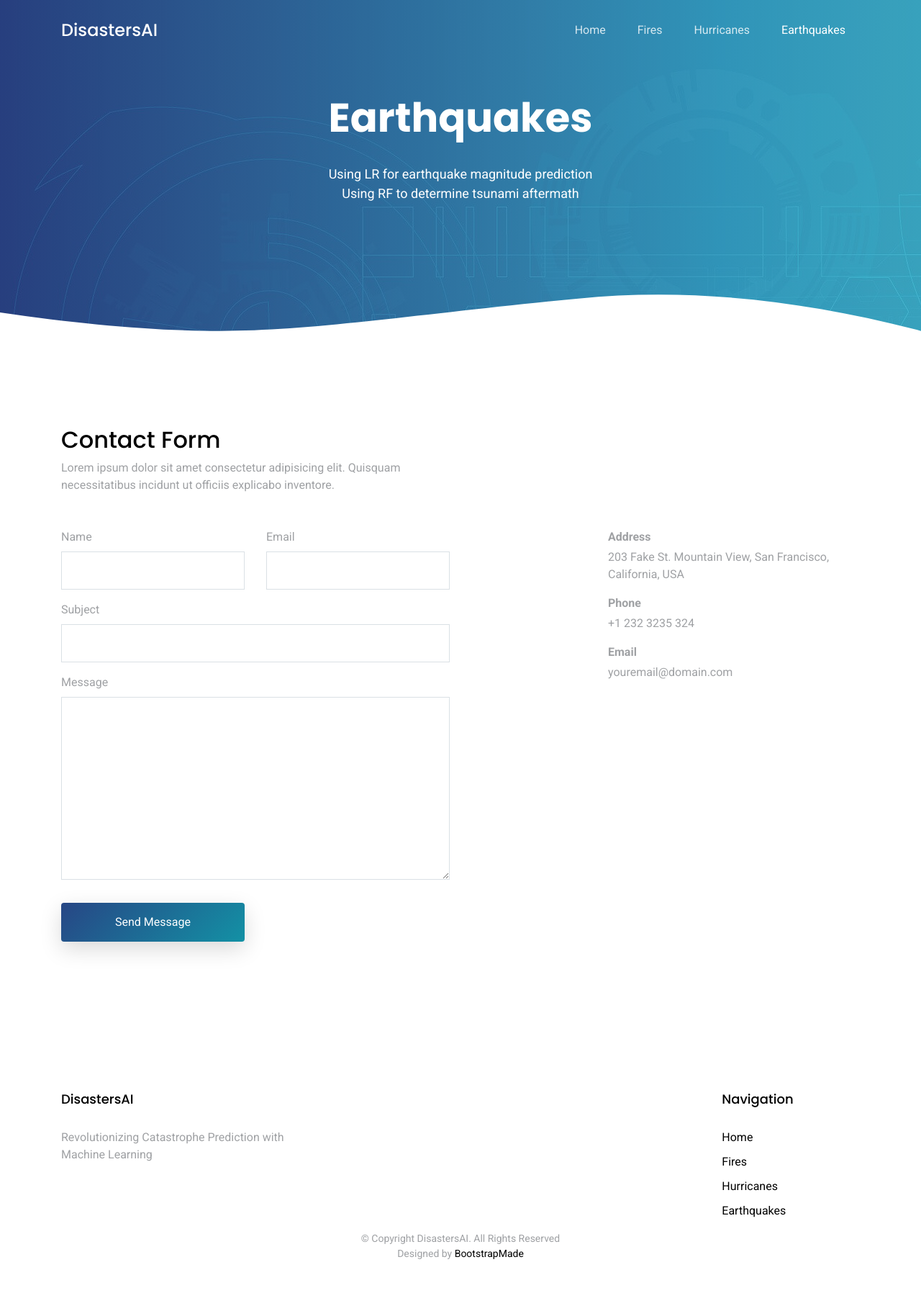
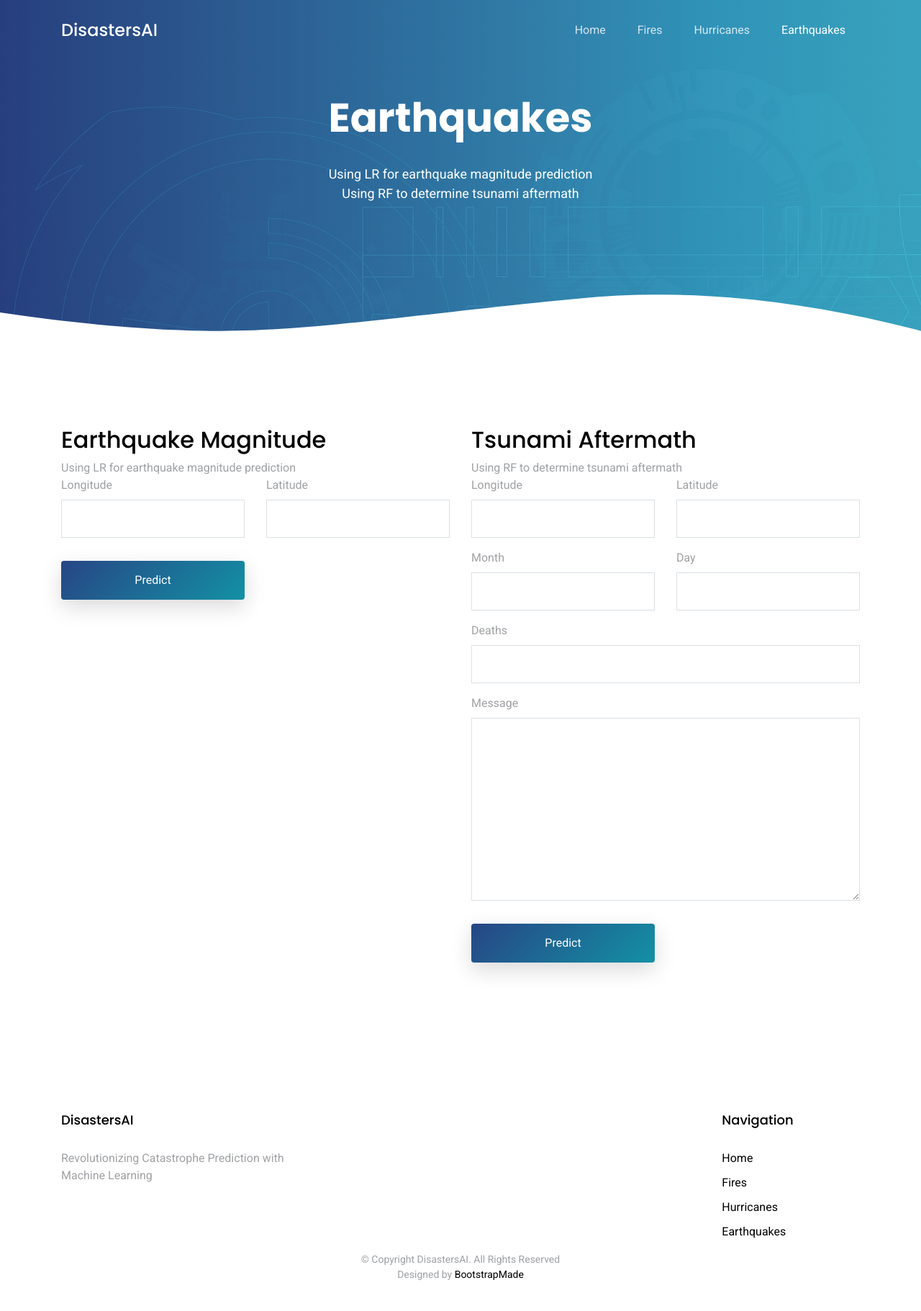
Before and after one commit to TeamDeltaHacks/DisastersAI, a Flask app: page /earthquakes in a window 1280 px wide. Shown: the whole page at 72% size. Before the commit the page ends 1749 px from the top, so only its background shows below. Run offline with Flask 2, Linux system fonts and the light colour scheme; some libraries are stand-ins or nearby versions.

Commit message:
Add files via upload

```diff
--- a/templates/earthquakes.html
+++ b/templates/earthquakes.html
@@ -116,74 +116,84 @@
 
     <section class="section">
       <div class="container">
-        <div class="row mb-5 align-items-end">
-          <div class="col-md-6" data-aos="fade-up">
+		<div class="row">
 
-            <h2>Contact Form</h2>
-            <p class="mb-0">Lorem ipsum dolor sit amet consectetur adipisicing elit. Quisquam necessitatibus incidunt ut officiis explicabo inventore.</p>
-          </div>
-
-        </div>
-
-        <div class="row">
-          <div class="col-md-4 ml-auto order-2" data-aos="fade-up">
-            <ul class="list-unstyled">
-              <li class="mb-3">
-                <strong class="d-block mb-1">Address</strong>
-                <span>203 Fake St. Mountain View, San Francisco, California, USA</span>
-              </li>
-              <li class="mb-3">
-                <strong class="d-block mb-1">Phone</strong>
-                <span>+1 232 3235 324</span>
-              </li>
-              <li class="mb-3">
-                <strong class="d-block mb-1">Email</strong>
-                <span>youremail@domain.com</span>
-              </li>
-            </ul>
-          </div>
-
-          <div class="col-md-6 mb-5 mb-md-0" data-aos="fade-up">
-            <form action="forms/contact.php" method="post" role="form" class="php-email-form">
+          <div class="col-md-6 mb-5 mb-md-0 aos-init aos-animate" data-aos="fade-up">
+	        <h2>Earthquake Magnitude</h2>
+            <p class="mb-0">Using LR for earthquake magnitude prediction</p>
+            <form action="/earthquakes" method="post" role="form" class="php-email-form">
 
               <div class="row">
                 <div class="col-md-6 form-group">
-                  <label for="name">Name</label>
-                  <input type="text" name="name" class="form-control" id="name" data-rule="minlen:4" data-msg="Please enter at least 4 chars" />
-                  <div class="validate"></div>
+                  <label for="name">Longitude</label>
+                  <input type="number" class="form-control" name="longitude">
                 </div>
                 <div class="col-md-6 form-group">
-                  <label for="name">Email</label>
-                  <input type="email" class="form-control" name="email" id="email" data-rule="email" data-msg="Please enter a valid email" />
-                  <div class="validate"></div>
+                  <label for="name">Latitude</label>
+                  <input type="number" class="form-control" name="latitude">
                 </div>
-                <div class="col-md-12 form-group">
-                  <label for="name">Subject</label>
-                  <input type="text" class="form-control" name="subject" id="subject" data-rule="minlen:4" data-msg="Please enter at least 8 chars of subject" />
-                  <div class="validate"></div>
-                </div>
-                <div class="col-md-12 form-group">
-                  <label for="name">Message</label>
-                  <textarea class="form-control" name="message" cols="30" rows="10" data-rule="required" data-msg="Please write something for us"></textarea>
-                  <div class="validate"></div>
-                </div>
+                <input type="hidden" class="form-control" name="type" value="0">
 
                 <div class="col-md-12 mb-3">
                   <div class="loading">Loading</div>
                   <div class="error-message"></div>
-                  <div class="sent-message">Your message has been sent. Thank you!</div>
+                  <div class="sent-message"></div>
                 </div>
 
                 <div class="col-md-6 form-group">
-                  <input type="submit" class="btn btn-primary d-block w-100" value="Send Message">
+                  <input type="submit" class="btn btn-primary d-block w-100" value="Predict">
                 </div>
               </div>
 
             </form>
           </div>
 
-        </div>
-      </div>
+          <div class="col-md-6 mb-5 mb-md-0 aos-init aos-animate" data-aos="fade-up">
+	        <h2>Tsunami Aftermath</h2>
+            <p class="mb-0">Using RF to determine tsunami aftermath</p>
+            <form action="/earthquakes" method="post" role="form" class="php-email-form">
+
+              <div class="row">
+                <div class="col-md-6 form-group">
+                  <label for="name">Longitude</label>
+                  <input type="number" class="form-control" name="longitude">
+                </div>
+                <div class="col-md-6 form-group">
+                  <label for="name">Latitude</label>
+                  <input type="number" class="form-control" name="latitude">
+                </div>
+                <div class="col-md-6 form-group">
+                  <label for="name">Month</label>
+                  <input type="number" class="form-control" name="month">
+                </div>
+                <div class="col-md-6 form-group">
+                  <label for="name">Day</label>
+                  <input type="number" class="form-control" name="day">
+                </div>
+                <div class="col-md-12 form-group">
+                  <label for="name">Deaths</label>
+                  <input type="number" class="form-control" name="deaths">
+                </div>
+                <div class="col-md-12 form-group">
+                  <label for="name">Message</label>
+                  <textarea class="form-control" name="message" cols="30" rows="10" data-rule="required" data-msg="Please write something for us"></textarea>
+                </div>
+                <input type="hidden" class="form-control" name="type" value="1">
+
+                <div class="col-md-12 mb-3">
+                  <div class="loading">Loading</div>
+                  <div class="error-message"></div>
+                  <div class="sent-message"></div>
+                </div>
+
+                <div class="col-md-6 form-group">
+                  <input type="submit" class="btn btn-primary d-block w-100" value="Predict">
+                </div>
+              </div>
+
+            </form>
+          </div>
+    	</div>
     </section>
 
   </main><!-- End #main -->
--- a/templates/hurricanes.html
+++ b/templates/hurricanes.html
@@ -144,7 +144,7 @@
           </div>
 
           <div class="col-md-6 mb-5 mb-md-0" data-aos="fade-up">
-            <form action="forms/contact.php" method="post" role="form" class="php-email-form">
+            <form action="/hurricanes" method="post" role="form" class="php-email-form">
 
               <div class="row">
                 <div class="col-md-6 form-group">
```
